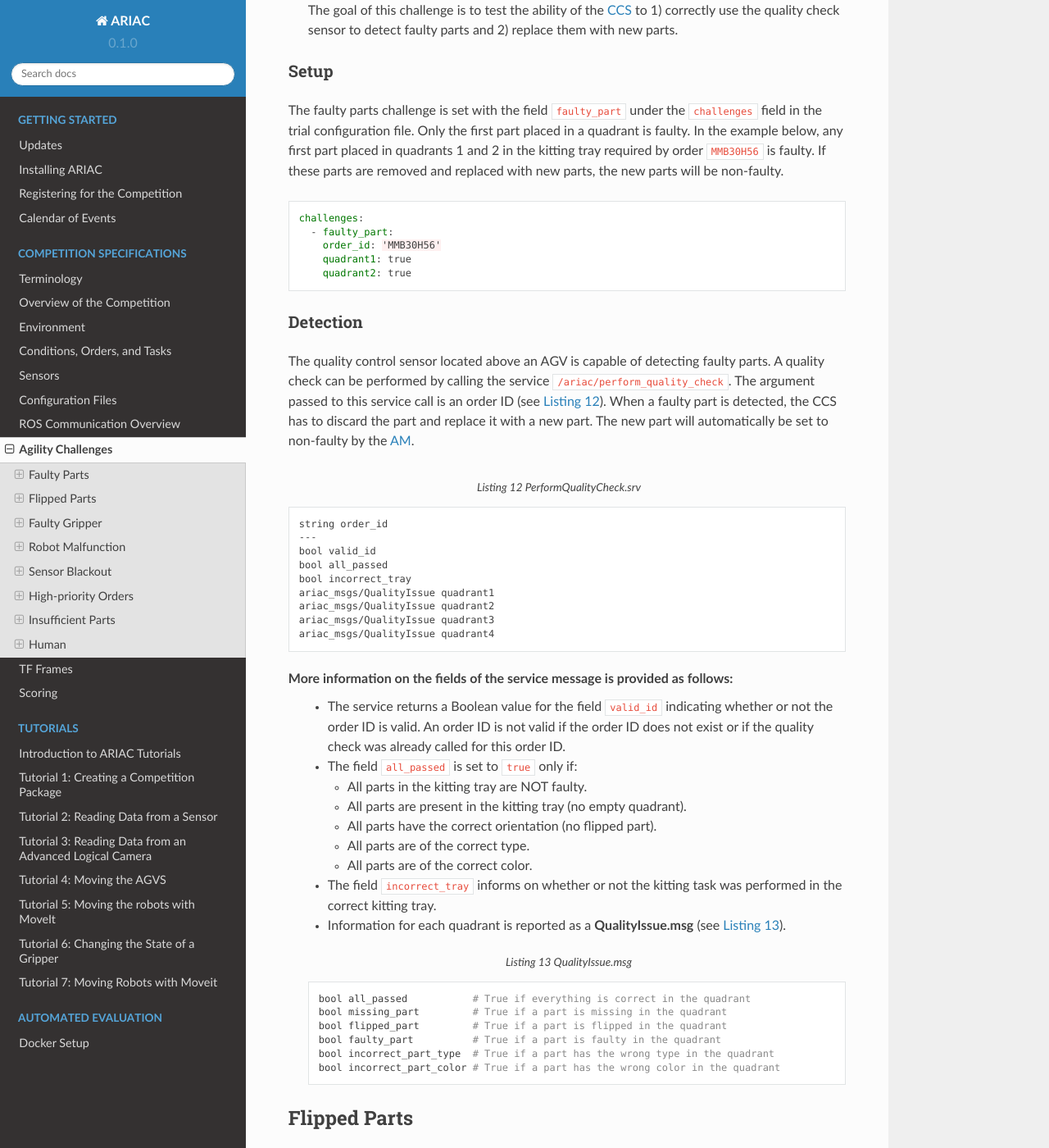
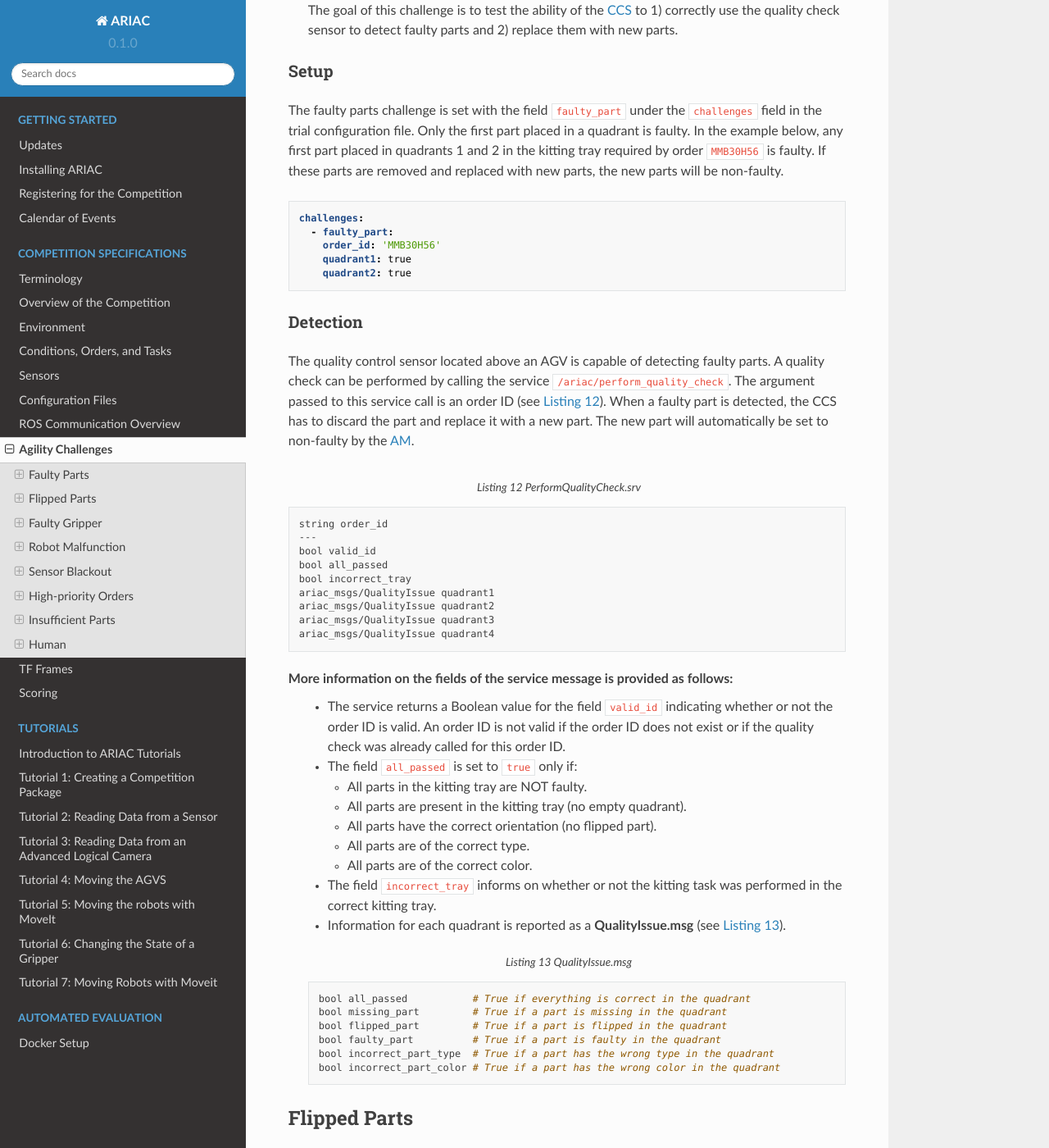
Before and after one commit to usnistgov/ARIAC, a Sphinx documentation site: the page built from docs/competition/challenges.rst, in a window 1280 px wide and 1400 px high, scrolled down 508 px. Shown: the whole window at 82% size. Built offline with Sphinx 7.4.7 and the Read the Docs theme 2.0.0, drawn with Linux system fonts in a browser that asks for light colours.

```diff
--- a/docs/conf.py
+++ b/docs/conf.py
@@ -18,7 +18,7 @@ extensions = [
     'sphinx.ext.mathjax',
     'sphinx_rtd_theme',
     'sphinx.ext.autosectionlabel',
-    'sphinx.copybutton',
+    'sphinx_copybutton',
 ]
 
 # Make sure the target is unique
@@ -41,7 +41,7 @@ templates_path = ['_templates']
 html_theme = 'sphinx_rtd_theme'
 # The name of the Pygments (syntax highlighting) style to use.
 
-pygments_style = 'colorful'
+pygments_style = 'tango'
 
 source_suffix = ['.rst', '.md']
 
--- a/requirements.txt
+++ b/requirements.txt
@@ -1,3 +1,2 @@
 myst_parser
 docutils<0.17
-sphinx-copybutton==0.5.1
```
